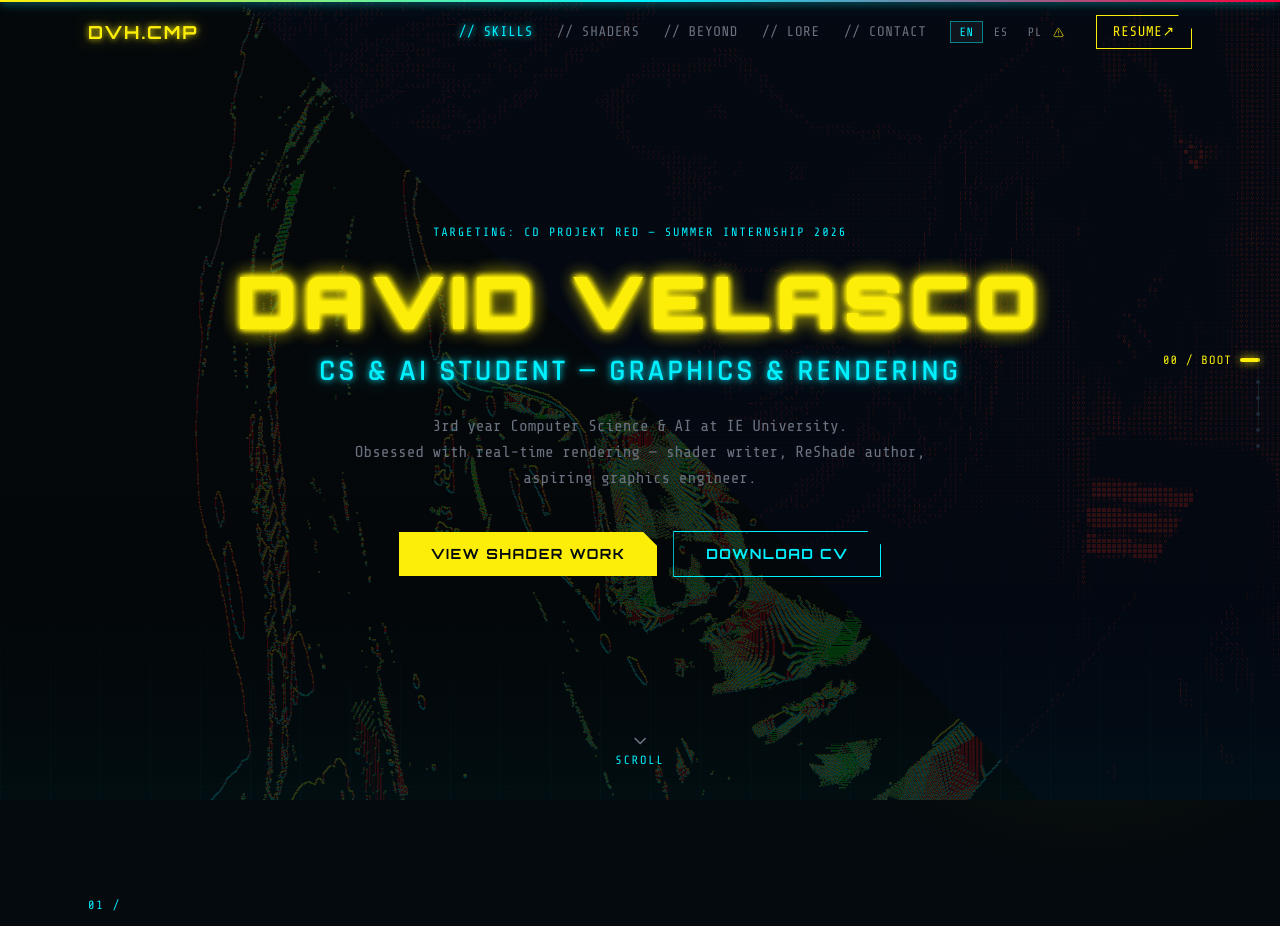
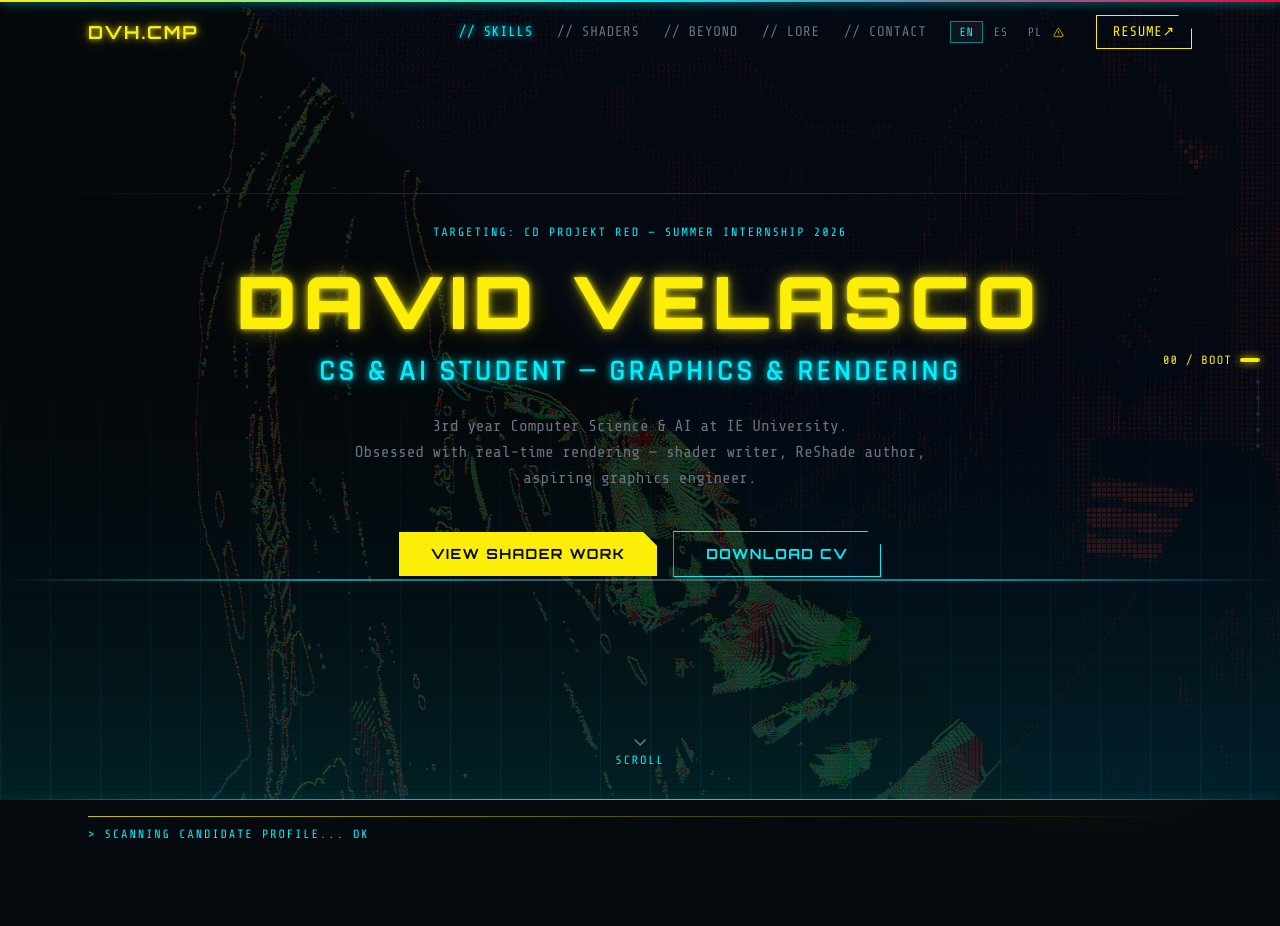
Before and after one commit to DVelascoHerruzo/Portfolio-Website, a React (Vite) app in the folder portfolio/: page / in a window 1280 px wide. Shown: the top 926 px of the page. Built offline with nearby package versions, Linux system fonts and the light colour scheme.

Commit message:
Added motion to starting section

```diff
--- a/portfolio/src/App.tsx
+++ b/portfolio/src/App.tsx
@@ -1,3 +1,4 @@
+import { motion } from 'framer-motion'
 import Navbar        from './components/Navbar'
 import Hero          from './components/Hero'
 import Skills        from './components/Skills'
@@ -33,9 +34,32 @@ function PortfolioContent() {
       <div className="relative" style={{ zIndex: 10 }}>
         <Hero />
 
-        <div className="max-w-6xl mx-auto px-6">
-          <hr className="border-none border-t border-cp-border" />
-        </div>
+        {/* Hero → Skills: animated scan-reveal divider */}
+        <motion.div
+          initial={{ opacity: 0 }}
+          whileInView={{ opacity: 1 }}
+          viewport={{ once: true }}
+          transition={{ duration: 0.3 }}
+          className="relative max-w-6xl mx-auto px-6 py-4 overflow-hidden"
+        >
+          <motion.div
+            initial={{ scaleX: 0 }}
+            whileInView={{ scaleX: 1 }}
+            viewport={{ once: true }}
+            transition={{ duration: 1, ease: [0.16, 1, 0.3, 1] }}
+            style={{ transformOrigin: 'left', height: '1px' }}
+            className="bg-gradient-to-r from-cp-yellow/80 via-cp-yellow/30 to-transparent"
+          />
+          <motion.p
+            initial={{ opacity: 0, x: -8 }}
+            whileInView={{ opacity: 1, x: 0 }}
+            viewport={{ once: true }}
+            transition={{ duration: 0.35, delay: 0.75 }}
+            className="section-label text-cp-yellow/40 text-[10px] mt-2"
+          >
+            {'>'} SCANNING CANDIDATE PROFILE... OK
+          </motion.p>
+        </motion.div>
 
         <Skills />
 
--- a/portfolio/src/components/Hero.tsx
+++ b/portfolio/src/components/Hero.tsx
@@ -36,21 +36,58 @@ export default function Hero() {
         />
       </div>
 
+      {/* Glitch scan lines — periodic horizontal sweeps */}
+      <div
+        className="absolute top-0 inset-x-0 h-[1.5px] pointer-events-none"
+        style={{
+          background: 'linear-gradient(90deg, transparent 0%, rgba(0,240,255,0.8) 25%, rgba(255,255,255,0.3) 50%, rgba(0,240,255,0.8) 75%, transparent 100%)',
+          animation: 'scan-down 9s linear 0.5s infinite',
+          zIndex: 2,
+        }}
+      />
+      <div
+        className="absolute top-0 inset-x-0 h-px pointer-events-none"
+        style={{
+          background: 'linear-gradient(90deg, transparent 0%, rgba(255,0,60,0.55) 40%, rgba(252,238,9,0.2) 60%, transparent 100%)',
+          animation: 'scan-down 13s linear 3.5s infinite',
+          zIndex: 2,
+        }}
+      />
+      {/* Brief RGB flash overlay */}
+      <div
+        className="absolute inset-0 pointer-events-none"
+        style={{
+          background: 'rgba(0,240,255,0.025)',
+          animation: 'rgb-flash 11s linear infinite',
+          zIndex: 2,
+        }}
+      />
+
       {/* Neon perspective grid — parallaxes faster */}
       <motion.div
         style={{ y: gridY }}
-        className="absolute inset-x-0 bottom-0 h-72 pointer-events-none"
+        className="absolute inset-x-0 bottom-0 h-[520px] pointer-events-none"
       >
         <div
           className="w-full h-full"
           style={{
             background:
-              'linear-gradient(to top, #00f0ff0a, transparent), repeating-linear-gradient(90deg, #00f0ff07 0px, #00f0ff07 1px, transparent 1px, transparent 50px)',
+              'linear-gradient(to top, #00f0ff1e, transparent), repeating-linear-gradient(90deg, #00f0ff16 0px, #00f0ff16 1px, transparent 1px, transparent 50px)',
             maskImage: 'linear-gradient(to top, black, transparent)',
             WebkitMaskImage: 'linear-gradient(to top, black, transparent)',
           }}
         />
       </motion.div>
+
+      {/* Horizon glow — neon floor line at bottom edge (bridges into next section) */}
+      <div
+        className="absolute bottom-0 inset-x-0 h-px pointer-events-none"
+        style={{
+          background: 'linear-gradient(90deg, transparent 0%, rgba(0,240,255,0.55) 15%, rgba(0,240,255,0.9) 50%, rgba(0,240,255,0.55) 85%, transparent 100%)',
+          boxShadow: '0 0 10px rgba(0,240,255,0.5), 0 0 28px rgba(0,240,255,0.18)',
+          zIndex: 3,
+        }}
+      />
 
       {/* Content — fades + drifts up on scroll */}
       <motion.div
@@ -72,7 +109,7 @@ export default function Hero() {
           initial={{ opacity: 0, y: 20 }}
           animate={{ opacity: 1, y: 0 }}
           transition={{ duration: 0.6, delay: 0.15 }}
-          className="glitch text-5xl sm:text-6xl md:text-7xl font-black tracking-widest text-cp-yellow neon-yellow mb-4 leading-none uppercase"
+          className="glitch glitch-auto text-5xl sm:text-6xl md:text-7xl font-black tracking-widest text-cp-yellow neon-yellow mb-4 leading-none uppercase"
           data-text="David Velasco"
           style={{ fontFamily: "'Orbitron', sans-serif" }}
         >
--- a/portfolio/src/index.css
+++ b/portfolio/src/index.css
@@ -83,3 +83,44 @@ body {
   color: #00f0ff;
   text-transform: uppercase;
 }
+
+/* ─── Auto-play Glitch (fires periodically without hover) ────── */
+@keyframes glitch-auto-1 {
+  0%,89.5%,93.5%,100% { clip-path:inset(0 0 100% 0); opacity:0; transform:none; }
+  90%   { clip-path:inset(35% 0 48% 0); opacity:1; transform:translate(-4px,0); }
+  90.5% { clip-path:inset(8%  0 82% 0); opacity:1; transform:translate( 4px,0); }
+  91%   { clip-path:inset(62% 0 18% 0); opacity:1; transform:translate(-3px,0); }
+  91.5% { clip-path:inset(0 0 100% 0);  opacity:0; }
+  92%   { clip-path:inset(20% 0 60% 0); opacity:0.7; transform:translate(3px,0); }
+  93%   { clip-path:inset(0 0 100% 0);  opacity:0; transform:none; }
+}
+@keyframes glitch-auto-2 {
+  0%,90%,94%,100%   { clip-path:inset(0 0 100% 0); opacity:0; transform:none; }
+  90.5% { clip-path:inset(55% 0 25% 0); opacity:1; transform:translate( 5px,0); }
+  91%   { clip-path:inset(20% 0 60% 0); opacity:1; transform:translate(-4px,0); }
+  91.5% { clip-path:inset(75% 0 5%  0); opacity:1; transform:translate( 2px,0); }
+  92%   { clip-path:inset(0 0 100% 0);  opacity:0; }
+  92.5% { clip-path:inset(40% 0 42% 0); opacity:0.5; transform:translate(-3px,0); }
+  93.5% { clip-path:inset(0 0 100% 0);  opacity:0; transform:none; }
+}
+.glitch-auto::before { color:#00f0ff; animation:glitch-auto-1 6s linear infinite; }
+.glitch-auto::after  { color:#ff003c; animation:glitch-auto-2 6s linear infinite; }
+.glitch-auto:hover::before { animation:glitch-1 0.4s steps(2) infinite; color:#00f0ff; }
+.glitch-auto:hover::after  { animation:glitch-2 0.4s steps(2) infinite; color:#ff003c; }
+
+/* ─── Hero background scan-line sweep ───────────────────────── */
+@keyframes scan-down {
+  0%   { transform:translateY(-4vh); opacity:0; }
+  3%   { opacity:1; }
+  97%  { opacity:0.7; }
+  100% { transform:translateY(103vh); opacity:0; }
+}
+
+/* ─── Hero RGB flash overlay ─────────────────────────────────── */
+@keyframes rgb-flash {
+  0%,90%,100%  { opacity:0; }
+  90.3%        { opacity:1; }
+  90.8%        { opacity:0; }
+  91.5%        { opacity:0.5; }
+  92%          { opacity:0; }
+}
```
